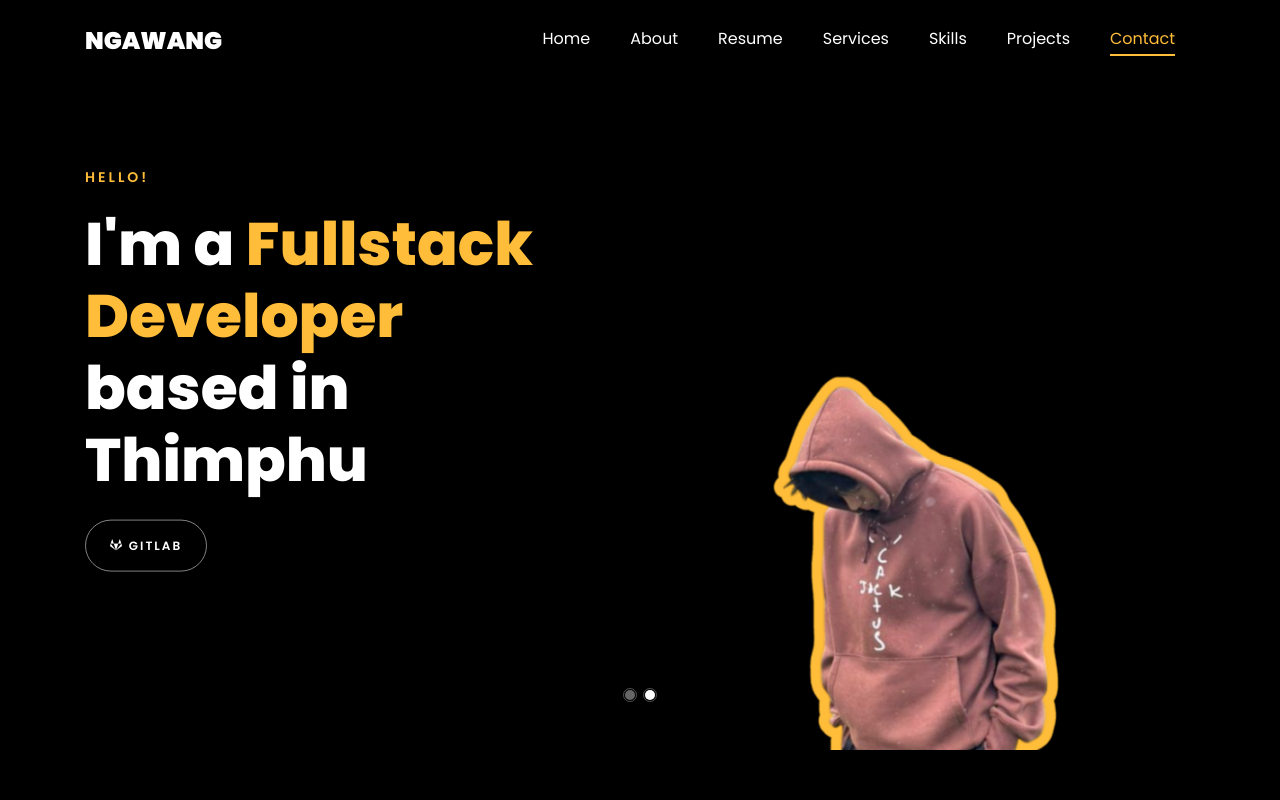
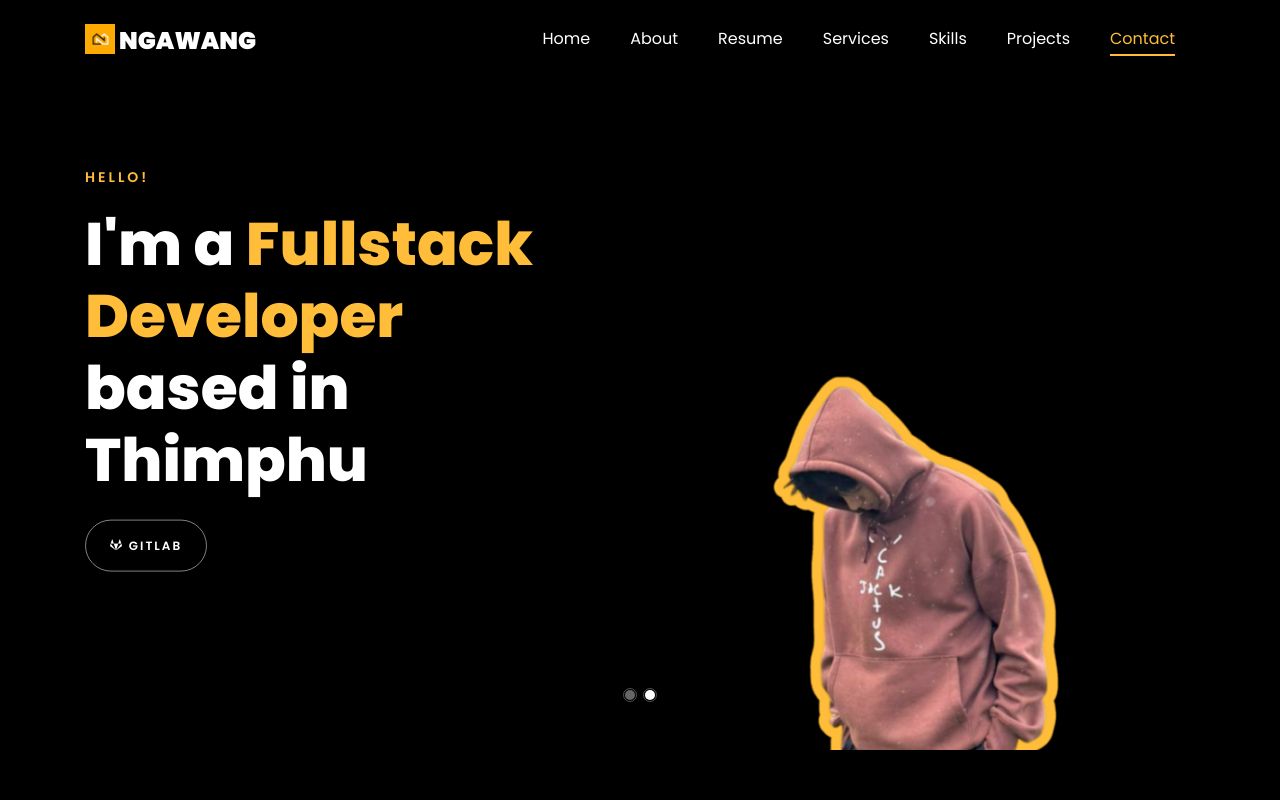
Before and after one commit to NgawaIsHere/ngawang_portfolio, a plain HTML site: page index.html in a window 1280 px wide. Shown: the top 800 px of the page. Drawn offline with Linux system fonts and the light colour scheme; files whose address does not match are found by name.

Commit message:
logo added

```diff
--- a/index.html
+++ b/index.html
@@ -44,7 +44,17 @@
       id="ftco-navbar"
     >
       <div class="container">
-        <a class="navbar-brand" href="index.html">Ngawang</a>
+        <a class="navbar-brand" href="index.html">
+          <img
+            src="images/n.jpg"
+            alt="Logo"
+            width="30"
+            height="30"
+            class="d-inline-block align-text-top"
+          />
+          Ngawang
+        </a>
+
         <button
           class="navbar-toggler js-fh5co-nav-toggle fh5co-nav-toggle"
           type="button"
```
